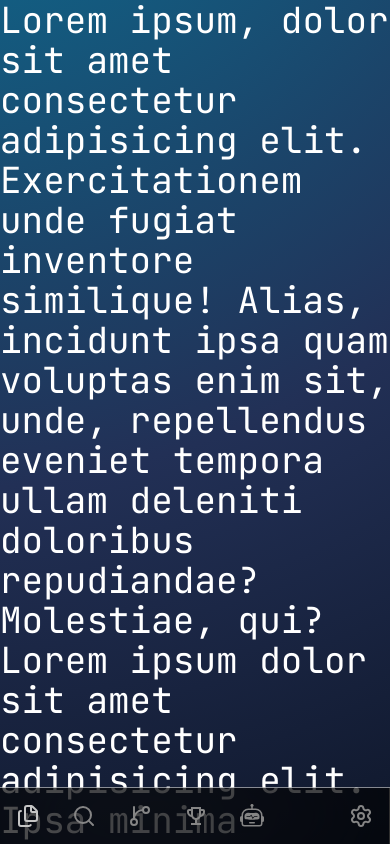
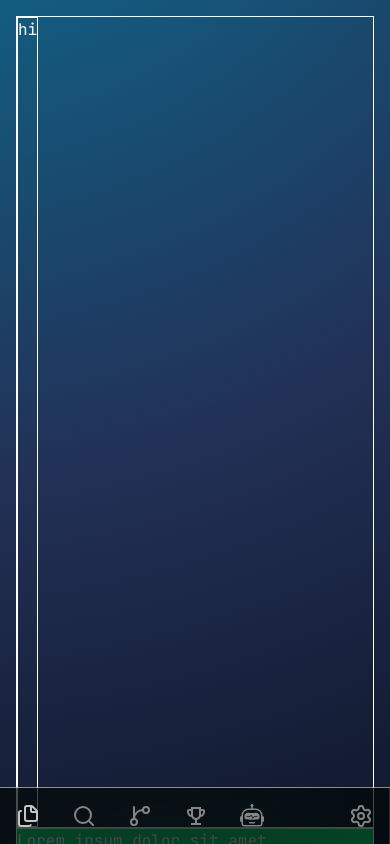
Before and after one commit to SriDharani26/itrix_25_website, a Next.js app: page / in a window 390 px wide. Built offline with nearby package versions, Linux system fonts and the light colour scheme.

Commit message:
Mobile navbar done

```diff
--- a/app/LayoutWrapper.tsx
+++ b/app/LayoutWrapper.tsx
@@ -32,11 +32,11 @@ const LayoutWrapper = ({
                     <MobileNavbar/>
                 </div>
                 :
-                <div className="w-[30%] h-full">
+                <div className="w-[30%] h-full min-[1024px]:w-[25%]">
                     <Navbar/>
                 </div>
             }
-            <div className="overflow-y-scroll min-[800px]:w-[70%] w-full">
+            <div className="overflow-y-scroll min-[800px]:w-[70%] min-[1024px]:w-[75%] w-full">
                 {children}
             </div>
 
--- a/app/layout.tsx
+++ b/app/layout.tsx
@@ -1,11 +1,10 @@
 import type { Metadata } from "next";
 import "./globals.css";
-import Navbar from "@/components/Navbar";
 import LayoutWrapper from "./LayoutWrapper";
 
 export const metadata: Metadata = {
-  title: "Create Next App",
-  description: "Generated by create next app",
+  title: "Itrix 26",
+  description: "Itrix 2026 site",
 };
 
 export default function RootLayout({
--- a/app/page.tsx
+++ b/app/page.tsx
@@ -1,21 +1,36 @@
+'use client'
 import Image from "next/image";
+import { useParams } from "next/navigation";
 
 export default function Home() {
-  return (
-    <div className="text-4xl">
-      Lorem ipsum, dolor sit amet consectetur adipisicing elit. Exercitationem unde fugiat inventore similique! Alias, incidunt ipsa quam voluptas enim sit, unde, repellendus eveniet tempora ullam deleniti doloribus repudiandae? Molestiae, qui?
-      Lorem ipsum dolor sit amet consectetur adipisicing elit. Ipsa minima eveniet nesciunt. Dolores vero omnis aut neque possimus iure, illo provident repellat nobis ab mollitia sunt, ducimus recusandae! In, dolore!
-      Lorem ipsum, dolor sit amet consectetur adipisicing elit. Vel, necessitatibus fugiat nobis eius sunt praesentium veritatis! Id delectus rem consequatur. Quasi nobis blanditiis dolores corporis doloremque voluptates tempora magnam nemo.
-      Lorem ipsum dolor sit amet consectetur, adipisicing elit. Quam dignissimos aspernatur, beatae aut veniam nulla non ea, nisi aliquam reiciendis suscipit, animi quae tempore! Pariatur beatae incidunt consequatur rerum dolore!
-      Lorem ipsum dolor sit amet consectetur, adipisicing elit. Quam dignissimos aspernatur, beatae aut veniam nulla non ea, nisi aliquam reiciendis suscipit, animi quae tempore! Pariatur beatae incidunt consequatur rerum dolore!
-      Lorem ipsum dolor sit amet consectetur, adipisicing elit. Quam dignissimos aspernatur, beatae aut veniam nulla non ea, nisi aliquam reiciendis suscipit, animi quae tempore! Pariatur beatae incidunt consequatur rerum dolore!
-      Lorem ipsum dolor sit amet consectetur, adipisicing elit. Quam dignissimos aspernatur, beatae aut veniam nulla non ea, nisi aliquam reiciendis suscipit, animi quae tempore! Pariatur beatae incidunt consequatur rerum dolore!
-      Lorem ipsum dolor sit amet consectetur, adipisicing elit. Quam dignissimos aspernatur, beatae aut veniam nulla non ea, nisi aliquam reiciendis suscipit, animi quae tempore! Pariatur beatae incidunt consequatur rerum dolore!
-      Lorem ipsum dolor sit amet consectetur, adipisicing elit. Quam dignissimos aspernatur, beatae aut veniam nulla non ea, nisi aliquam reiciendis suscipit, animi quae tempore! Pariatur beatae incidunt consequatur rerum dolore!
-      Lorem ipsum dolor sit amet consectetur, adipisicing elit. Quam dignissimos aspernatur, beatae aut veniam nulla non ea, nisi aliquam reiciendis suscipit, animi quae tempore! Pariatur beatae incidunt consequatur rerum dolore!
-      Lorem ipsum dolor sit amet consectetur, adipisicing elit. Quam dignissimos aspernatur, beatae aut veniam nulla non ea, nisi aliquam reiciendis suscipit, animi quae tempore! Pariatur beatae incidunt consequatur rerum dolore!
-      Lorem ipsum dolor sit amet consectetur, adipisicing elit. Quam dignissimos aspernatur, beatae aut veniam nulla non ea, nisi aliquam reiciendis suscipit, animi quae tempore! Pariatur beatae incidunt consequatur rerum dolore!
 
-    </div>
-  );
+
+	return (
+		<div className="p-4 h-full w-full
+						gap-4">
+
+			{/* Home */}
+			<div className="border h-full w-full flex items-centeraap">
+				<div className="border">
+					hi
+				</div>
+			</div>
+
+
+			{/* About us  */}
+			<div id="about" className="border bg-green-400 h-full " >
+				Lorem ipsum dolor sit amet consectetur adipisicing elit. Nam ut aliquid saepe, quae hic vero soluta non cupiditate error nobis cum maiores quaerat consequuntur repellendus voluptatibus officiis corrupti aliquam autem!
+			</div>
+
+			{/* Sponsors  */}
+			<div id="sponsor" className="border" >
+				Lorem ipsum dolor sit amet consectetur adipisicing elit. Nam ut aliquid saepe, quae hic vero soluta non cupiditate error nobis cum maiores quaerat consequuntur repellendus voluptatibus officiis corrupti aliquam autem!
+			</div>
+
+			{/* Accomadation  */}
+			<div id="accomodation" className="border">
+				Lorem ipsum dolor sit amet consectetur adipisicing elit. Nam ut aliquid saepe, quae hic vero soluta non cupiditate error nobis cum maiores quaerat consequuntur repellendus voluptatibus officiis corrupti aliquam autem!
+			</div>
+		</div>
+	);
 }
--- /dev/null
+++ b/app/team/page.tsx
@@ -0,0 +1,11 @@
+import React from 'react';
+
+const Page = () => {
+    return (
+        <div>
+            Teams
+        </div>
+    );
+}
+
+export default Page;
--- a/components/MobileNavbar.tsx
+++ b/components/MobileNavbar.tsx
@@ -14,9 +14,9 @@ type Page = {
 const MobileNavbar = () => {
       const pages: Page[] = [
         { name: "Home", path: "/", icon : <House/> },
-        { name: "About us", path: "/", icon : <House/> },
-        { name: "Sponsors", path: "/", icon : <House/> },
-        { name: "Acommdation", path: "/", icon : <House/> },
+        { name: "About us", path: "/#about", icon : <House/> },
+        { name: "Sponsors", path: "/#sponsor", icon : <House/> },
+        { name: "Accommodation", path: "/#accomodation", icon : <House/> },
     ];
 
     const [showPages, setShowPages] = useState<boolean>(true);
@@ -26,16 +26,17 @@ const MobileNavbar = () => {
         <div className="h-full w-full flex flex-col-reverse bg-black/30 backdrop-blur-3xl text-[#cccccc]
                         border-t border-white/50">
             <div className="w-full h-14 bg-black/50 border-r border-[#2f2f2f] flex items-center gap-8 px-4 max-[320px]:gap-4">
-                <button type="button" className="text-[#c5c5c5]"
-                        onClick={() => setShowExplorer(prev => !prev)}>
+                <Link type="button" className="text-[#c5c5c5]"
+                        onClick={() => setShowExplorer(prev => !prev)}
+                        href="/">
                     <Files size={24} />
-                </button>
+                </Link>
                 <button type="button" className="text-[#858585] hover:text-[#c5c5c5] transition-colors">
                     <Search size={24}/>
                 </button>
-                <button type="button" className="text-[#858585] hover:text-[#c5c5c5] transition-colors">
+                <Link type="button" className="text-[#858585] hover:text-[#c5c5c5] transition-colors" href="/team">
                     <GitBranch size={24}/>
-                </button>
+                </Link>
                 <button type="button" className=" text-[#858585] hover:text-[#c5c5c5] transition-colors">
                     <MdOutlineEmojiEvents size={24} />
                 </button>
--- a/components/Navbar.tsx
+++ b/components/Navbar.tsx
@@ -15,25 +15,27 @@ const Navbar = () => {
 
     const pages: Page[] = [
         { name: "Home", path: "/", icon : <House/> },
-        { name: "About us", path: "/", icon : <House/> },
-        { name: "Sponsors", path: "/", icon : <House/> },
-        { name: "Acommdation", path: "/", icon : <House/> },
+        { name: "About us", path: "/#about", icon : <House/> },
+        { name: "Sponsors", path: "/#sponsor", icon : <House/> },
+        { name: "Accommodation", path: "/#accomodation", icon : <House/> },
     ];
 
     const [showPages, setShowPages] = useState<boolean>(true);
 
+    // const [activeTab, setActiveTab]
+
     return (
         <aside className="h-full w-full flex bg-black/30 backdrop-blur-3xl text-[#cccccc] border-r border-white/50">
             <div className="w-16 bg-black/50 border-r border-[#2f2f2f] flex flex-col items-center py-3 gap-8">
-                <button type="button" className="text-[#c5c5c5]">
+                <Link type="button" className="text-[#c5c5c5]" href='/'>
                     <Files size={24} />
-                </button>
+                </Link>
                 <button type="button" className="text-[#858585] hover:text-[#c5c5c5] transition-colors">
                     <Search size={24}/>
                 </button>
-                <button type="button" className="text-[#858585] hover:text-[#c5c5c5] transition-colors">
+                <Link type="button" className="text-[#858585] hover:text-[#c5c5c5] transition-colors" href='/team'>
                     <GitBranch size={24}/>
-                </button>
+                </Link>
                 <button type="button" className=" text-[#858585] hover:text-[#c5c5c5] transition-colors">
                     <MdOutlineEmojiEvents size={24} />
                 </button>
```
